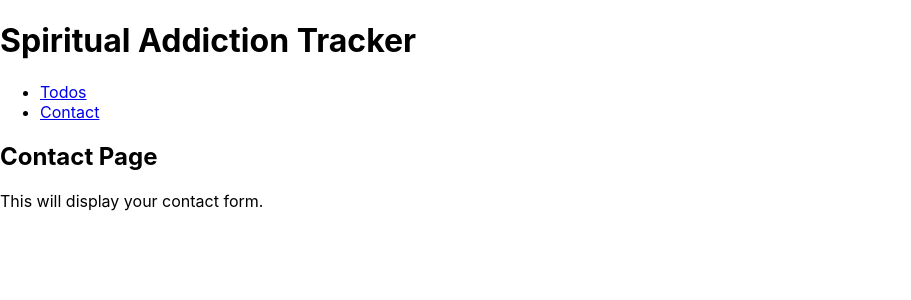
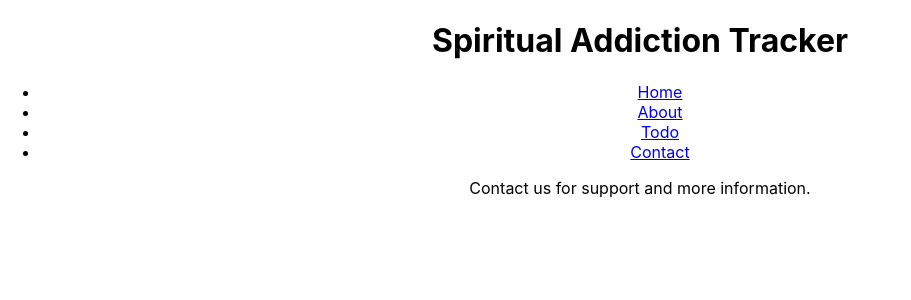
Before and after one commit to Matthew-Bourgeois/spiritual-addiction-tracker, a React (Create React App) app: page /contact in a window 1280 px wide. Shown: the top 300 px of the page, without its empty margins (0-911 px from the left). Built offline with nearby package versions, Linux system fonts and the light colour scheme.

Commit message:
Fix routing, import errors, and display issues; update components and pages

```diff
--- a/package.json
+++ b/package.json
@@ -9,7 +9,7 @@
     "@testing-library/user-event": "^13.5.0",
     "react": "^19.1.0",
     "react-dom": "^19.1.0",
-    "react-router-dom": "^7.6.0",
+    "react-router-dom": "^5.1.0",
     "react-scripts": "^3.0.1",
     "web-vitals": "^2.1.4"
   },
@@ -36,5 +36,9 @@
       "last 1 firefox version",
       "last 1 safari version"
     ]
+  },
+  "devDependencies": {
+    "@types/react": "^19.1.3",
+    "@types/react-dom": "^19.1.3"
   }
 }
--- a/src/App.js
+++ b/src/App.js
@@ -1,21 +1,28 @@
 import React from 'react';
 import { BrowserRouter as Router, Route, Switch } from 'react-router-dom';
-import Todo from './pages/Todo';  // Ensure this path matches where your Todo.js is located
-import Contact from './pages/Contact';  // Ensure this path matches where your Contact.js is located
+import './App.css';
+import Todo from './pages/Todo'; // Make sure it's 'Todo' (singular)
+import Contact from './pages/Contact';
+import Home from './pages/Home';
+import About from './pages/About';
 
 function App() {
   return (
     <Router>
-      <div>
+      <div className="App">
         <h1>Spiritual Addiction Tracker</h1>
         <nav>
           <ul>
-            <li><a href="/todos">Todos</a></li>
+            <li><a href="/">Home</a></li>
+            <li><a href="/about">About</a></li>
+            <li><a href="/todo">Todo</a></li> {/* Use singular here as well */}
             <li><a href="/contact">Contact</a></li>
           </ul>
         </nav>
         <Switch>
-          <Route path="/todos" component={Todo} />
+          <Route path="/" exact component={Home} />
+          <Route path="/about" component={About} />
+          <Route path="/todo" component={Todo} /> {/* Use singular here as well */}
           <Route path="/contact" component={Contact} />
         </Switch>
       </div>
--- a/src/pages/About.js
+++ b/src/pages/About.js
@@ -1,12 +1,7 @@
 import React from 'react';
 
-function About() {
-  return (
-    <div>
-      <h1>About This App</h1>
-      <p>This app helps you track your journey to overcome spiritual addictions by logging progress and reflecting with scripture-based encouragement.</p>
-    </div>
-  );
-}
+const About = () => {
+  return <div>About the Spiritual Addiction Tracker</div>;
+};
 
 export default About;
--- a/src/pages/Contact.js
+++ b/src/pages/Contact.js
@@ -1,12 +1,7 @@
 import React from 'react';
 
 const Contact = () => {
-  return (
-    <div>
-      <h2>Contact Page</h2>
-      <p>This will display your contact form.</p>
-    </div>
-  );
+  return <div>Contact us for support and more information.</div>;
 };
 
 export default Contact;
--- a/src/pages/Home.js
+++ b/src/pages/Home.js
@@ -1,12 +1,7 @@
 import React from 'react';
 
-function Home() {
-  return (
-    <div>
-      <h1>Welcome to the Spiritual Addiction Tracker</h1>
-      <p>Track your progress and conquer unhealthy habits with spiritual guidance.</p>
-    </div>
-  );
-}
+const Home = () => {
+  return <div>Welcome to the Spiritual Addiction Tracker!</div>;
+};
 
 export default Home;
--- /dev/null
+++ b/src/pages/Todo.js
@@ -0,0 +1,7 @@
+import React from 'react';
+
+const Todo = () => {
+  return <div>Todo list for tracking spiritual growth.</div>;
+};
+
+export default Todo;
```
Also changed, not shown: src/pages/Todos.js (deleted, +0 -12 lines), 1 other file (tests, documents, lock files or other folders).
